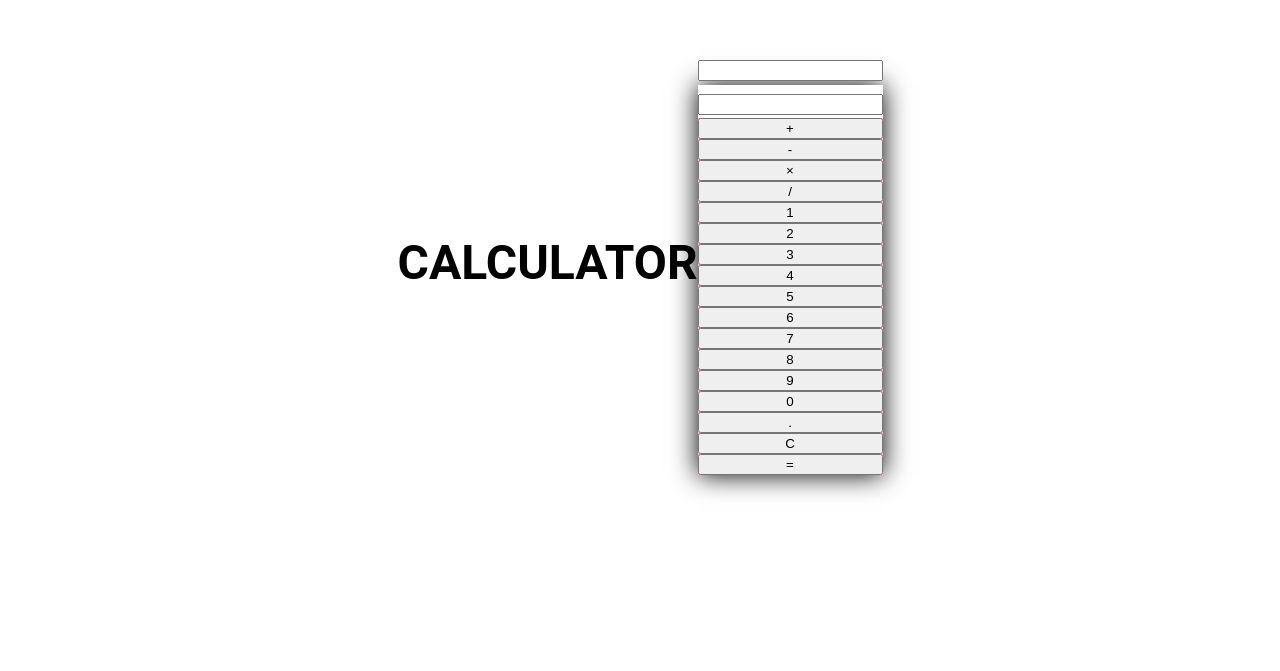
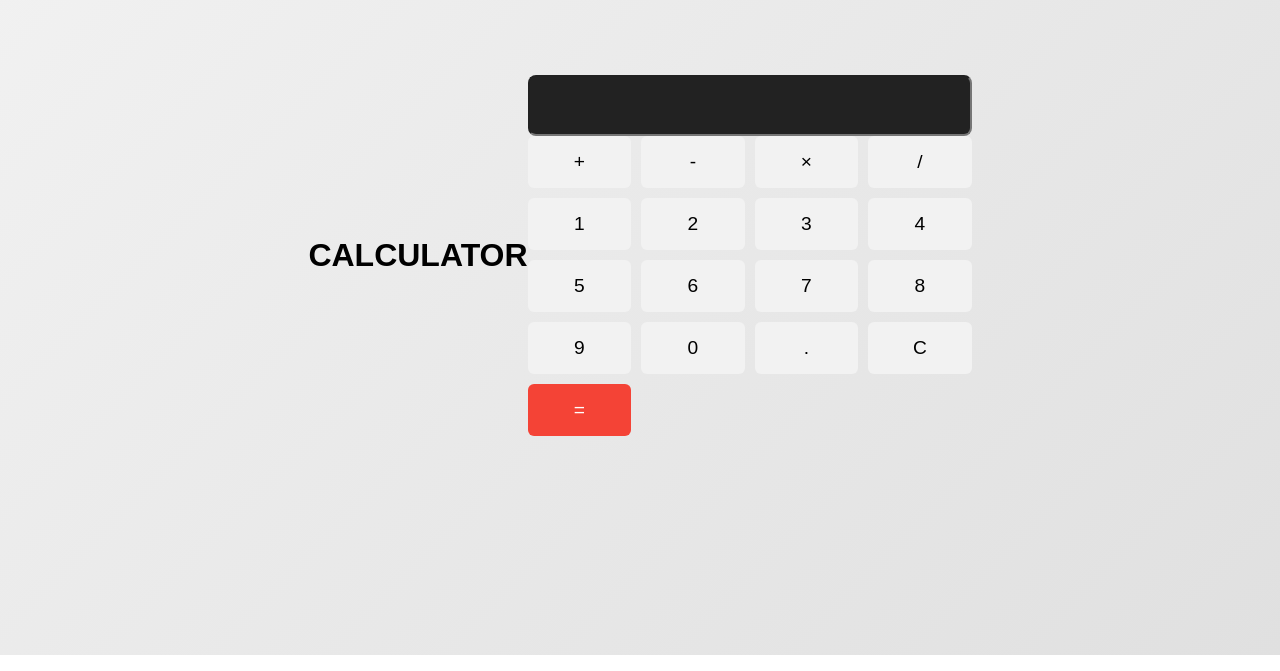
Before and after one commit to Oumohgh/Calcul, a plain HTML site: page index.html in a window 1280 px wide. Shown: the part 145-816 px from the top of the page. Drawn offline with Linux system fonts and the light colour scheme.

Commit message:
complete  styles css

```diff
--- a/index.html
+++ b/index.html
@@ -12,27 +12,26 @@
 
         <h1>CALCULATOR</h1>
         <div class="container">
-            <input id="display" readonly>
-              <div class ="calculator">
-               <input class ="display" id="display"  readonly>
-                <div class ="calculator_keys">
-              <button class="plus">+</button>
-              <button class="minus">-</button>
+            <input id="display" class ="display" readonly>
+            <div class ="calculator_keys">
+
+              <button class="btn">+</button>
+              <button class="btn">-</button>
               <button class="multiply">&times;</button>
-              <button class="divide">/</button>
-              <button class="one">1</button>
-              <button class="two">2</button>
-              <button class="three">3</button>
-              <button class="four">4</button>
-              <button class="five">5</button>
-              <button class="six">6</button>
-              <button class="seven">7</button>
-              <button class="eight">8</button>
-              <button class="nine">9</button>
-              <button class="zero">0</button>
-              <button class="decimal">.</button>
-              <button class="clear">C</button>
-              <button class="equals">=</button>
+              <button class="btn">/</button>
+              <button class="btn">1</button>
+              <button class="btn">2</button>
+              <button class="btn">3</button>
+              <button class="btn">4</button>
+              <button class="btn">5</button>
+              <button class="btn">6</button>
+              <button class="btn">7</button>
+              <button class="btn">8</button>
+              <button class="btn">9</button>
+              <button class="btn">0</button>
+              <button class="btn">.</button>
+              <button class="btn clear">C</button>
+              <button class="btn equals">=</button>
             </div>
         </div>
         <script src="main.js"></script>
--- a/main.js
+++ b/main.js
@@ -21,7 +21,7 @@ buttons.forEach(button => {
 display.value = "";
      }
      else if(value === "=") {
-   if (firstNumber !== null && operator null && currentInput ()
+   if (firstNumber !== null && operator !== null  && currentInput !== "") {
    const secondNumber = parseFloat(currentInput);
    let result;
    switch (operator){
@@ -31,17 +31,28 @@ display.value = "";
         case '-':
             result = firstNumber - secondNumber;
             break;
-        case '*':
+        case '×':
             result = firstNumber * secondNumber;
             break;
         case '/':
-            result = firstNumber / secondNumber;
+            result = secondNumber !== 0 ? firstNumber / secondNumber : 'Error'; // n handle cases dial div sur 0
             break;
         default:
-            return; // ila makynch no operator  set
+            return "Error"; // ila makynch no operator  set
     }
     display.value = result; // Show the result in the display
-    currentInput = ''; // Reset current input for next calculation
+    currentInput = result.toString(); // Reset current input for next calculation
     firstNumber = null; // Reset first number for next calculation
     operator = null; // Reset operator for next calculation
    }
+} else {
+
+    if (currentInput !== " ") {
+        firstNumber = parseFloat(currentInput);
+        operator = value; // Settti operator
+        currentInput = ""; // resetti current input  l next n
+    }
+    });
+}
+    setupCalculator() ;
+} ;
--- a/styles.css
+++ b/styles.css
@@ -1,40 +1,53 @@
-:root {
-    --orange-050: #ffe8d9;
-    --orange-100: #ffd0b5;
-    --orange-200: #ffb088;
-    --orange-300: #ff9466;
-    --orange-400: #f9703e;
-    --orange-500: #f35627;
-    --orange-600: #de3a11;
-    --orange-700: #c52707;
-    --orange-800: #ad1d07;
-    --orange-900: #841003;
+
+
+* {
+    margin: 0;
+    padding: 0;
+    box-sizing: border-box;
+
 }
-html {
-    font-size: 150%;
-    font-weight: 300;
-    font-family: "Roboto", Helvetica,Arial, Helvetica, sans-serif;
-    line-height: 1.4;/* 1rem = 16px */
+
+body{
+    font-family: Arial, Helvetica, sans-serif ;
+    background: linear-gradient(135deg, #f2f2f2, #e0e0e0);
+    display: flex; /* centri countainer horizontalement */
+    justify-content: center;/* center horizontally */
+    align-items: center; /* center vertically */
+    height: 100vh; /* viewport h kamlo */
+
 }
-body {
-    display: flex;
-    background-image: linear-gradient(236de);
-    justify-content: center;
-    align-items: center;
-    height: 100vh;
+.display {
+    background: #222;
+    color :#fff ;
+    font-size: 2em;
+    text-align: right;
+    padding: 10px;
+    border-radius: 8px;
 }
-.calculator {
-   box-shadow:  0 0 25px 0 rgb(0, 0, 0);
+/* nder grid l keys */
+.calculator_keys {
+    display: grid; /* t crea button layout */
+    grid-template-columns: repeat(4, 1fr); /* 4  columns of equal width */
+    gap: 10px; /* space mabinn buttons */
+
 }
-.calculator_display {
-    background-color: var(--grey-900);
-    color : var(--grey-050);
-    width: 16.25rem;
-    padding: 0.75rem 1rem;
-    text-align: right;
-    font-size: calc( 1rem * 1.2  * 1.2); /* calc bach ikbar font 3la 7ssab kola ecran (responsive) */
+
+
+.calculator_keys button {
+    padding :15px;
+    font-size: 1.2em;
+    border :none;
+    border-radius: 6px;
+    background : #f2f2f2;
+    cursor: pointer;
+    transition: background 0.3s ease;
+
 }
-.calculator_keys {
-   background-color: pink;
-   display: grid;
+.calculator_keys button:hover {
+    background: #ddd;
 }
+button.equals{
+    background: #f44336;
+    color:white;
+
+}
```
Also changed, not shown: ReadMe.txt.
